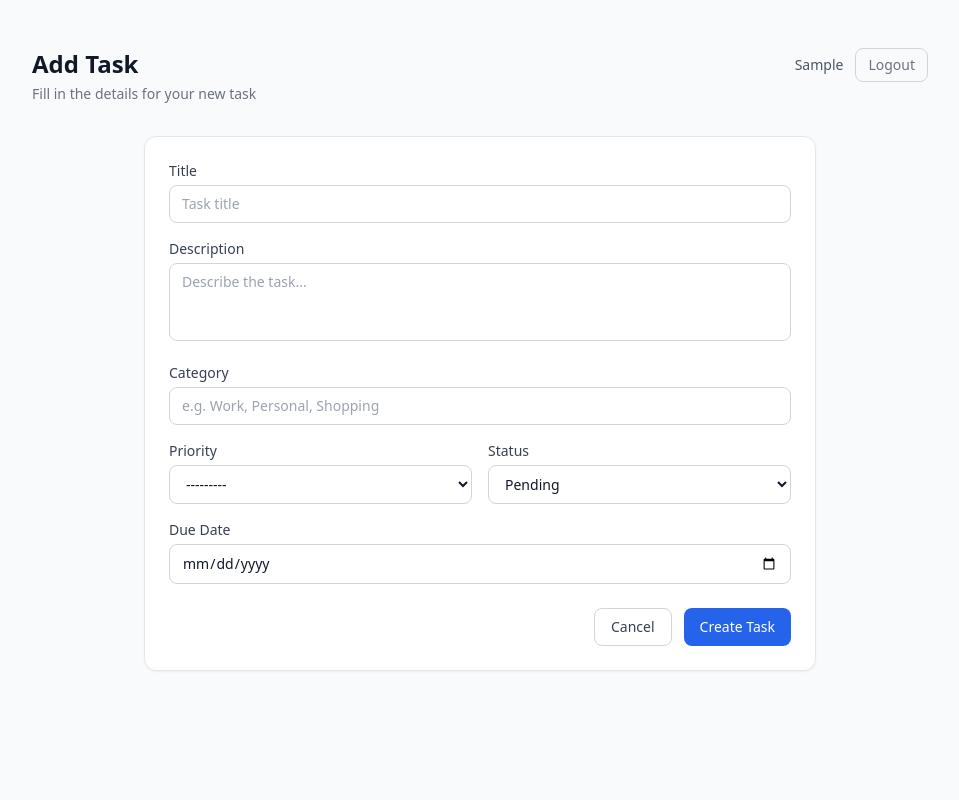
After one commit to Tofik7286/TODO_LIST, a Django app: page /tasks/add/ in a window 1280 px wide. The commit adds this page. Shown: the whole page, without its empty margins (160-1119 px from the left). Run offline with Django 5.2, Linux system fonts and the light colour scheme; the visitor is signed in with stand-in values (Sample User, id 1); some libraries are stand-ins or nearby versions.

Commit message:
Add Task completed

```diff
--- /dev/null
+++ b/todoapp/templates/todoapp/add_task.html
@@ -0,0 +1,166 @@
+<!DOCTYPE html>
+<html lang="en">
+<head>
+    <meta charset="UTF-8">
+    <meta name="viewport" content="width=device-width, initial-scale=1.0">
+    <title>Add Task</title>
+    <script src="https://cdn.tailwindcss.com"></script>
+</head>
+<body class="min-h-screen bg-gray-50 px-4 py-12">
+
+    <div class="w-full max-w-4xl mx-auto">
+
+        <!-- Header -->
+        <div class="flex items-start justify-between mb-8">
+            <div>
+                <h1 class="text-2xl font-bold text-gray-900">Add Task</h1>
+                <p class="text-sm text-gray-500 mt-1">Fill in the details for your new task</p>
+            </div>
+            <div class="flex items-center gap-3">
+                <a href="{% url 'profile' %}" class="text-sm text-gray-600 hover:text-blue-600 transition-colors">
+                    {% if request.user.first_name %}{{ request.user.first_name }}{% else %}{{ request.user.email }}{% endif %}
+                </a>
+                <form method="POST" action="{% url 'logout' %}">
+                    {% csrf_token %}
+                    <button type="submit" class="rounded-lg border border-gray-300 px-3 py-1.5 text-sm text-gray-500 hover:border-red-300 hover:text-red-600 transition-colors">
+                        Logout
+                    </button>
+                </form>
+            </div>
+        </div>
+
+        <!-- Form Card -->
+        <div class="max-w-2xl mx-auto bg-white rounded-xl border border-gray-200 shadow-sm p-6">
+            <form method="post" novalidate>
+                {% csrf_token %}
+                <div class="space-y-4">
+
+                    <!-- Title -->
+                    <div>
+                        <label class="block text-sm font-medium text-gray-700 mb-1" for="id_title">Title</label>
+                        <input
+                            type="text"
+                            id="id_title"
+                            name="title"
+                            value="{{ form.title.value|default:'' }}"
+                            placeholder="Task title"
+                            class="w-full px-3 py-2 border {% if form.title.errors %}border-red-400 bg-red-50{% else %}border-gray-300{% endif %} rounded-lg text-sm text-gray-900 placeholder-gray-400 focus:outline-none focus:ring-2 focus:ring-blue-500 focus:border-blue-500 transition-colors"
+                        >
+                        {% for error in form.title.errors %}
+                            <p class="mt-1 text-xs text-red-600">{{ error }}</p>
+                        {% endfor %}
+                    </div>
+
+                    <!-- Description -->
+                    <div>
+                        <label class="block text-sm font-medium text-gray-700 mb-1" for="id_description">Description</label>
+                        <textarea
+                            id="id_description"
+                            name="description"
+                            rows="3"
+                            placeholder="Describe the task..."
+                            class="w-full px-3 py-2 border {% if form.description.errors %}border-red-400 bg-red-50{% else %}border-gray-300{% endif %} rounded-lg text-sm text-gray-900 placeholder-gray-400 focus:outline-none focus:ring-2 focus:ring-blue-500 focus:border-blue-500 transition-colors resize-none"
+                        >{{ form.description.value|default:'' }}</textarea>
+                        {% for error in form.description.errors %}
+                            <p class="mt-1 text-xs text-red-600">{{ error }}</p>
+                        {% endfor %}
+                    </div>
+
+                    <!-- Category -->
+                    <div>
+                        <label class="block text-sm font-medium text-gray-700 mb-1" for="id_category">Category</label>
+                        <input
+                            type="text"
+                            id="id_category"
+                            name="category"
+                            value="{{ form.category.value|default:'' }}"
+                            placeholder="e.g. Work, Personal, Shopping"
+                            class="w-full px-3 py-2 border {% if form.category.errors %}border-red-400 bg-red-50{% else %}border-gray-300{% endif %} rounded-lg text-sm text-gray-900 placeholder-gray-400 focus:outline-none focus:ring-2 focus:ring-blue-500 focus:border-blue-500 transition-colors"
+                        >
+                        {% for error in form.category.errors %}
+                            <p class="mt-1 text-xs text-red-600">{{ error }}</p>
+                        {% endfor %}
+                    </div>
+
+                    <!-- Priority & Status (side by side) -->
+                    <div class="grid grid-cols-1 sm:grid-cols-2 gap-4">
+
+                        <!-- Priority -->
+                        <div>
+                            <label class="block text-sm font-medium text-gray-700 mb-1" for="id_priority">Priority</label>
+                            <select
+                                id="id_priority"
+                                name="priority"
+                                class="w-full px-3 py-2 border {% if form.priority.errors %}border-red-400 bg-red-50{% else %}border-gray-300{% endif %} rounded-lg text-sm text-gray-900 bg-white focus:outline-none focus:ring-2 focus:ring-blue-500 focus:border-blue-500 transition-colors"
+                            >
+                                {% for value, label in form.fields.priority.choices %}
+                                    <option value="{{ value }}" {% if form.priority.value == value %}selected{% endif %}>{{ label }}</option>
+                                {% endfor %}
+                            </select>
+                            {% for error in form.priority.errors %}
+                                <p class="mt-1 text-xs text-red-600">{{ error }}</p>
+                            {% endfor %}
+                        </div>
+
+                        <!-- Status -->
+                        <div>
+                            <label class="block text-sm font-medium text-gray-700 mb-1" for="id_status">Status</label>
+                            <select
+                                id="id_status"
+                                name="status"
+                                class="w-full px-3 py-2 border {% if form.status.errors %}border-red-400 bg-red-50{% else %}border-gray-300{% endif %} rounded-lg text-sm text-gray-900 bg-white focus:outline-none focus:ring-2 focus:ring-blue-500 focus:border-blue-500 transition-colors"
+                            >
+                                {% for value, label in form.fields.status.choices %}
+                                    <option value="{{ value }}" {% if form.status.value == value %}selected{% endif %}>{{ label }}</option>
+                                {% endfor %}
+                            </select>
+                            {% for error in form.status.errors %}
+                                <p class="mt-1 text-xs text-red-600">{{ error }}</p>
+                            {% endfor %}
+                        </div>
+
+                    </div>
+
+                    <!-- Due Date -->
+                    <div>
+                        <label class="block text-sm font-medium text-gray-700 mb-1" for="id_due_date">Due Date</label>
+                        <input
+                            type="date"
+                            id="id_due_date"
+                            name="due_date"
+                            value="{{ form.due_date.value|default:'' }}"
+                            class="w-full px-3 py-2 border {% if form.due_date.errors %}border-red-400 bg-red-50{% else %}border-gray-300{% endif %} rounded-lg text-sm text-gray-900 focus:outline-none focus:ring-2 focus:ring-blue-500 focus:border-blue-500 transition-colors"
+                        >
+                        {% for error in form.due_date.errors %}
+                            <p class="mt-1 text-xs text-red-600">{{ error }}</p>
+                        {% endfor %}
+                    </div>
+
+                </div>
+
+                <!-- Non-field errors -->
+                {% if form.non_field_errors %}
+                    <div class="mt-4 bg-red-50 border border-red-200 text-red-800 text-sm px-4 py-3 rounded-lg">
+                        {% for error in form.non_field_errors %}
+                            <p>{{ error }}</p>
+                        {% endfor %}
+                    </div>
+                {% endif %}
+
+                <!-- Actions -->
+                <div class="flex justify-end gap-3 mt-6">
+                    <a href="{% url 'todo' %}" class="inline-flex items-center px-4 py-2 bg-white hover:bg-gray-50 text-gray-700 text-sm font-medium rounded-lg border border-gray-300 transition-colors duration-150 focus:outline-none focus:ring-2 focus:ring-gray-300 focus:ring-offset-2">
+                        Cancel
+                    </a>
+                    <button type="submit" class="inline-flex items-center px-4 py-2 bg-blue-600 hover:bg-blue-700 text-white text-sm font-medium rounded-lg transition-colors duration-150 focus:outline-none focus:ring-2 focus:ring-blue-500 focus:ring-offset-2">
+                        Create Task
+                    </button>
+                </div>
+
+            </form>
+        </div>
+
+    </div>
+
+</body>
+</html>
--- a/todoapp/urls.py
+++ b/todoapp/urls.py
@@ -7,4 +7,5 @@ urlpatterns = [
     path('login/', views.login, name='login'),
     path('logout/', views.logout_view, name='logout'),
     path('profile/', views.profile, name='profile'),
+    path('tasks/add/', views.add_task, name='add_task'),
 ]
--- a/todoapp/views.py
+++ b/todoapp/views.py
@@ -2,7 +2,7 @@ from django.shortcuts import render, redirect
 from django.contrib.auth import authenticate, login as auth_login, logout as auth_logout, update_session_auth_hash
 from django.contrib.auth.decorators import login_required
 from django.contrib import messages
-from .forms import UserRegistrationForm, LoginForm, ProfileForm
+from .forms import UserRegistrationForm, LoginForm, ProfileForm, TaskForm
 from .models import Task
 
 
@@ -44,6 +44,21 @@ def login(request):
 
 
 @login_required
+def add_task(request):
+    if request.method == 'POST':
+        form = TaskForm(request.POST)
+        if form.is_valid():
+            task = form.save(commit=False)
+            task.user = request.user
+            task.save()
+            messages.success(request, 'Task created successfully.')
+            return redirect('todo')
+    else:
+        form = TaskForm()
+    return render(request, 'todoapp/add_task.html', {'form': form})
+
+
+@login_required
 def logout_view(request):
     auth_logout(request)
     return redirect('login')
```
Also changed, not shown: todoapp/templates/todoapp/todo.html (+15 -6 lines), .claude/skills/frontend-designer/SKILLS.md (added), .claude/specs/07-add-task.md (added).
